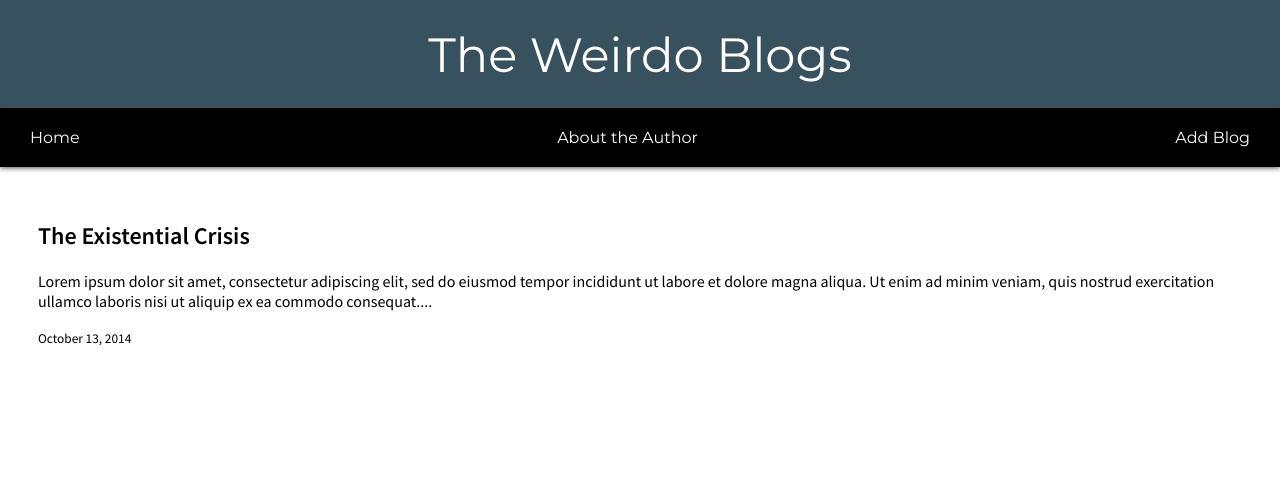
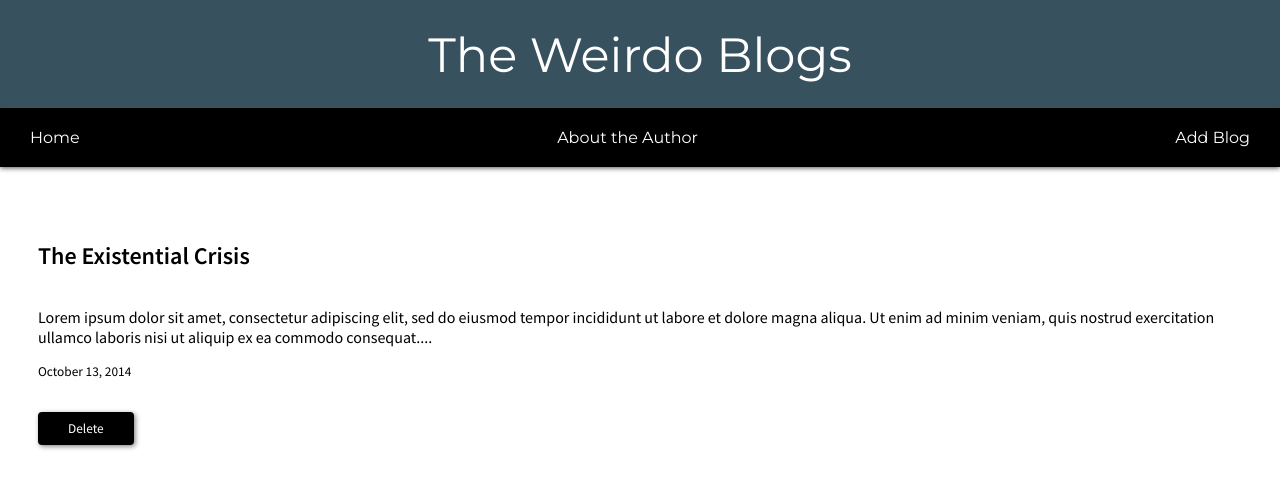
Before and after one commit to NeeshuSharmaa/blogs-project, a React (Create React App) app: page /blogs/1 in a window 1280 px wide. Shown: the top 488 px of the page. Built offline with nearby package versions, Linux system fonts and the light colour scheme; data requests are answered from the project's data file; a web font is replaced by a local one.

Commit message:
feat: delete-btn

```diff
--- a/src/App.css
+++ b/src/App.css
@@ -149,6 +149,25 @@ a:-webkit-any-link {
 .blog-details{
     margin:220px 30px 20px 30px;
 }
+.blog-content{
+    display:flex;
+    flex-direction: column;
+    justify-content: left;
+}
+.delete-btn{
+    background: black;
+        color: #fff;
+        border: 0;
+        padding: 8px 30px;
+        border-radius: 4px;
+        cursor: pointer;
+        align-items: center;
+        margin: 2rem 0 ;
+        box-shadow: 1.5px 1.5px 5px#838383;
+
+        width:max-content;
+
+}
 .add-blog{
     text-align:center;
 }
--- a/src/components/BlogDetails.jsx
+++ b/src/components/BlogDetails.jsx
@@ -1,13 +1,25 @@
-import { useParams } from "react-router-dom";
+import { useParams, useNavigate } from "react-router-dom";
 import useFetch from "../useFetch";
+import { useState } from "react";
 
 const BlogDetails = () => {
+  const navigate = useNavigate();
+
   const { id } = useParams();
   const {
     data: blog,
     isPending,
     error,
   } = useFetch("http://localhost:8000/blogs/" + id);
+
+  function deleteHandler(event) {
+    event.preventDefault();
+
+    fetch("http://localhost:8000/blogs/" + blog.id, {
+      method: "DELETE",
+    }).then((res) => console.log(`blog with id: ${blog.id} got deleted`));
+    navigate("/");
+  }
   return (
     <div className="blog-details">
       {isPending && <div>Loading.....</div>}
@@ -17,6 +29,9 @@ const BlogDetails = () => {
           <h2>{blog.title}</h2>
           <p>{blog.body}</p>
           <small>{blog.publishedDate}</small>
+          <button className="delete-btn" onClick={deleteHandler}>
+            Delete
+          </button>
         </article>
       )}
     </div>
```
